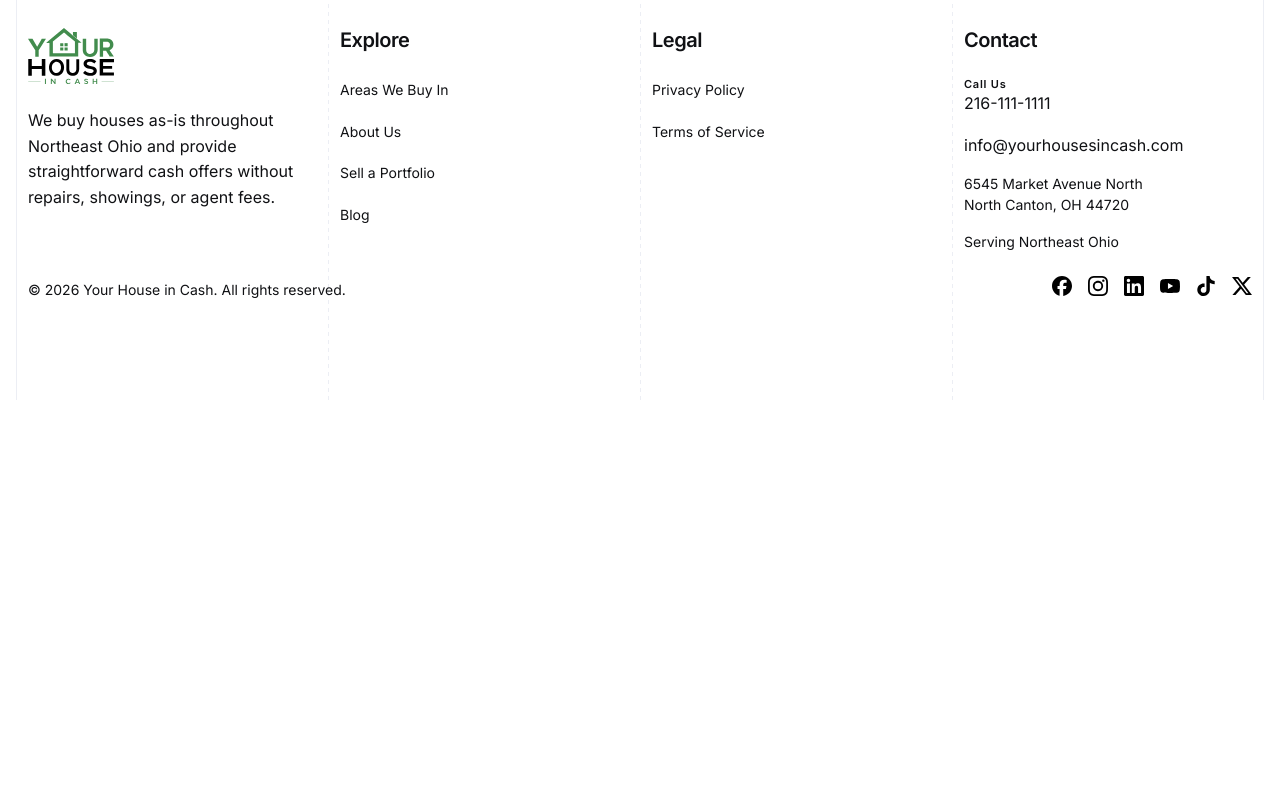
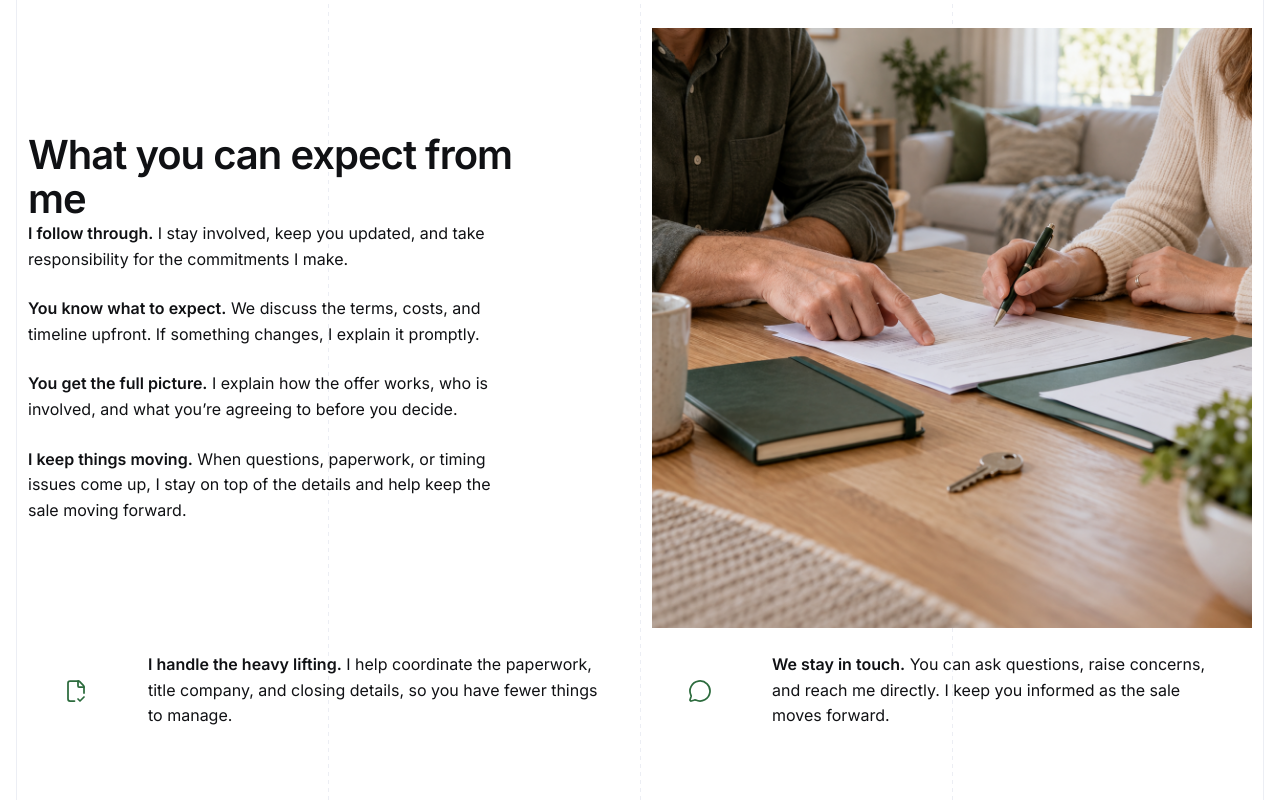
Before and after one commit to YHICAdmin/your-house-in-cash, a Next.js app: page /about-us in a window 1280 px wide. Shown: the part 1000-1800 px from the top of the page. Before the commit the page ends 1400 px from the top, so only its background shows below. Built offline with nearby package versions, Linux system fonts and the light colour scheme.

Commit message:
add What You Can Expect From Me

```diff
--- a/project-documentation/website-specification/about-us-page.md
+++ b/project-documentation/website-specification/about-us-page.md
@@ -107,3 +107,102 @@ Each card presents an icon, paragraph, and emphasized core value, in that order:
 - On hover, animate a thin highlight around the card border in existing brand-green tones and slightly strengthen the shadow. Keep the animation confined to the border; the card interior stays white.
 - Reserve the border's space in the resting state so hovering never changes card dimensions or moves content. Keep the default cursor because the cards are informational.
 - For reduced-motion preferences, show the green border highlight statically, without the border animation.
+
+# What You Can Expect From Me
+
+## Purpose
+
+Show how Noah follows through during a potential sale: clear expectations, a complete explanation before a decision, practical coordination, direct communication, and steady progress.
+
+## Layout
+
+- Place this section immediately after Core Values. Use `Background Neutral` (`#F8F8F8`) to distinguish it gently from the preceding white section, with the global content width and section spacing.
+- Desktop: use a `5 / 1 / 6` Grid composition. Place the Heading and Commitment Paragraphs in the left five columns, leave the center column open, and place the Supporting Photograph in the right six columns. Visually center the text group against the photograph.
+- Place the Benefit Cards below both columns, separated from the upper composition by `2XL` (`64px`). Display two equal-width cards side by side across the content width.
+- Tablet: retain two balanced four-column areas for the upper composition and two equal-width Benefit Cards below it. Align the text group and photograph at their top edges.
+- Mobile: stack the Heading and Commitment Paragraphs, Supporting Photograph, then the two Benefit Cards in that order. Use `L` (`32px`) between the text group and photograph, and `XL` (`48px`) between the photograph and Benefit Cards. Stack the cards with an `S` (`16px`) gap.
+
+## Heading
+
+### Content
+
+`What you can expect from me`
+
+### Component and Semantics
+
+Use H2 semantics.
+
+### Visual Design
+
+Use the global H2 typography.
+
+### Spacing After
+
+Separate the Heading from the first Commitment Paragraph by `L` (`32px`) at each Breakpoint.
+
+## Commitment Paragraphs
+
+### Content
+
+Present these four paragraphs in order, with each bold lead-in immediately followed by its regular-weight explanation:
+
+1. **I follow through.** I stay involved, keep you updated, and take responsibility for the commitments I make.
+2. **You know what to expect.** We discuss the terms, costs, and timeline upfront. If something changes, I explain it promptly.
+3. **You get the full picture.** I explain how the offer works, who is involved, and what you’re agreeing to before you decide.
+4. **I keep things moving.** When questions, paperwork, or timing issues come up, I stay on top of the details and help keep the sale moving forward.
+
+### Component and Semantics
+
+Use four paragraphs. Emphasize each lead-in inline within its paragraph.
+
+### Visual Design
+
+Use the global Body typography; the lead-ins use its existing semibold weight.
+
+### Spacing
+
+Separate consecutive paragraphs by `M` (`24px`) at each Breakpoint.
+
+## Supporting Photograph
+
+### Content
+
+- Use `/images/about-us/clear-communication-kitchen-table.png`, sourced from the approved `Clear communication at the kitchen table.png` image. Preserve its natural colors.
+- Alt text: `Two people reviewing home-sale paperwork together at a table.`
+
+### Visual Design
+
+Display the photograph directly with the global Medium Radius (`12px`).
+
+### Dimensions and Alignment
+
+Keep its square composition and fill its assigned Grid width.
+
+## Benefit Cards
+
+### Content
+
+Present two informational cards in this order. Each has a compact graphic area on the left and one paragraph on the right, with its bold lead-in inline:
+
+1. **I handle the heavy lifting.** I help coordinate the paperwork, title company, and closing details, so you have fewer things to manage.
+2. **We stay in touch.** You can ask questions, raise concerns, and reach me directly. I keep you informed as the sale moves forward.
+
+### Component and Semantics
+
+- Present the two cards as a semantic list of static informational items, each containing its graphic and paragraph.
+- Use the canonical Lucide `FileCheck2` icon for the first card and `MessageCircle` for the second. Treat both icons as decorative because the adjacent text conveys their meaning.
+
+### Visual Design
+
+- Use white `Surface` interiors, the global `Border` (`1px solid #E4E7E4`), and Medium Radius (`12px`).
+- Use a compact `Brand Green Light` graphic panel along the left edge of each card, with a centered `Brand Green Dark` line icon. Keep the text area white and to the right, following the horizontal composition of the approved reference.
+- Use global Body typography for the paragraphs, with each inline lead-in at the existing semibold weight.
+
+### Dimensions and Alignment
+
+- Keep the two cards equal in height on Desktop and Tablet.
+- Preserve the graphic-left, text-right arrangement at every Breakpoint, including when the cards stack on Mobile.
+
+### Spacing
+
+- Use `M` (`24px`) padding for the text area on Desktop and Tablet, and `S` (`16px`) on Mobile.
--- a/src/app/(site)/about-us/page.module.css
+++ b/src/app/(site)/about-us/page.module.css
@@ -107,6 +107,84 @@
   font-weight: 600;
 }
 
+.expectations {
+  background: var(--color-background-neutral);
+}
+
+.expectationsLayout {
+  align-items: start;
+  row-gap: var(--spacing-l);
+}
+
+.expectationsText,
+.expectationsPhoto {
+  min-width: 0;
+  grid-column: 1 / -1;
+}
+
+.expectationsHeading {
+  margin: 0 0 var(--spacing-l);
+}
+
+.expectationsParagraphs {
+  display: flex;
+  flex-direction: column;
+  gap: var(--spacing-m);
+}
+
+.expectationsParagraphs p,
+.expectationsBenefit p {
+  margin: 0;
+}
+
+.expectationsPhoto {
+  position: relative;
+  width: 100%;
+  aspect-ratio: 1;
+  overflow: hidden;
+  border-radius: var(--radius-medium);
+}
+
+.expectationsPhoto img {
+  object-fit: cover;
+}
+
+.expectationsBenefits {
+  margin-block: var(--spacing-xl) 0;
+  list-style: none;
+}
+
+.expectationsBenefit {
+  display: flex;
+  min-width: 0;
+  grid-column: 1 / -1;
+  align-items: stretch;
+  overflow: hidden;
+  border: 1px solid var(--color-border);
+  border-radius: var(--radius-medium);
+  background: var(--color-surface);
+}
+
+.benefitGraphic {
+  display: flex;
+  width: var(--spacing-3xl);
+  flex: 0 0 var(--spacing-3xl);
+  align-items: center;
+  justify-content: center;
+  background: var(--color-brand-light);
+  color: var(--color-brand-dark);
+}
+
+.benefitGraphic svg {
+  width: var(--icon-large);
+  height: var(--icon-large);
+  stroke-width: 1.75;
+}
+
+.expectationsBenefit p {
+  padding: var(--spacing-s);
+}
+
 @media (hover: hover) {
   .valueCard {
     transition: box-shadow 220ms ease;
@@ -164,6 +242,27 @@
   .visual {
     grid-column: 5 / span 4;
   }
+
+  .expectationsText {
+    grid-column: 1 / span 4;
+  }
+
+  .expectationsPhoto {
+    grid-column: 5 / span 4;
+  }
+
+  .expectationsBenefits {
+    margin-top: var(--spacing-2xl);
+  }
+
+  .expectationsBenefit {
+    grid-column: span 4;
+  }
+
+  .expectationsBenefit p {
+    padding: var(--spacing-m);
+  }
+
 }
 
 @media (min-width: 1200px) {
@@ -178,4 +277,17 @@
   .valueCard {
     grid-column: span 3;
   }
+
+  .expectationsText {
+    grid-column: 1 / span 5;
+    align-self: center;
+  }
+
+  .expectationsPhoto {
+    grid-column: 7 / span 6;
+  }
+
+  .expectationsBenefit {
+    grid-column: span 6;
+  }
 }
--- a/src/app/(site)/about-us/page.tsx
+++ b/src/app/(site)/about-us/page.tsx
@@ -1,6 +1,6 @@
 import type { Metadata } from "next";
 import Image from "next/image";
-import { ClipboardCheck, Handshake, MessageCircle, ShieldCheck } from "lucide-react";
+import { ClipboardCheck, FileCheck2, Handshake, MessageCircle, ShieldCheck } from "lucide-react";
 import { Button } from "@/components/ui/button";
 import { SiteFooter } from "@/components/layout/site-footer";
 import styles from "./page.module.css";
@@ -70,6 +70,39 @@ export default function AboutUsPage() {
             ))}
           </ul>
         </section>
+        <section className={`${styles.expectations} section-spacing system-lines-bg`} aria-labelledby="expectations-heading">
+          <div className={`${styles.expectationsLayout} content-grid`}>
+            <div className={styles.expectationsText}>
+              <h2 id="expectations-heading" className={`${styles.expectationsHeading} text-heading-2`}>
+                What you can expect from me
+              </h2>
+              <div className={styles.expectationsParagraphs}>
+                <p className="text-body"><strong>I follow through.</strong> I stay involved, keep you updated, and take responsibility for the commitments I make.</p>
+                <p className="text-body"><strong>You know what to expect.</strong> We discuss the terms, costs, and timeline upfront. If something changes, I explain it promptly.</p>
+                <p className="text-body"><strong>You get the full picture.</strong> I explain how the offer works, who is involved, and what you’re agreeing to before you decide.</p>
+                <p className="text-body"><strong>I keep things moving.</strong> When questions, paperwork, or timing issues come up, I stay on top of the details and help keep the sale moving forward.</p>
+              </div>
+            </div>
+            <div className={styles.expectationsPhoto}>
+              <Image
+                src="/images/about-us/clear-communication-kitchen-table.png"
+                alt="Two people reviewing home-sale paperwork together at a table."
+                fill
+                sizes="(min-width: 1200px) 50vw, (min-width: 768px) 50vw, 100vw"
+              />
+            </div>
+          </div>
+          <ul className={`${styles.expectationsBenefits} content-grid`}>
+            <li className={styles.expectationsBenefit}>
+              <span className={styles.benefitGraphic} aria-hidden="true"><FileCheck2 /></span>
+              <p className="text-body"><strong>I handle the heavy lifting.</strong> I help coordinate the paperwork, title company, and closing details, so you have fewer things to manage.</p>
+            </li>
+            <li className={styles.expectationsBenefit}>
+              <span className={styles.benefitGraphic} aria-hidden="true"><MessageCircle /></span>
+              <p className="text-body"><strong>We stay in touch.</strong> You can ask questions, raise concerns, and reach me directly. I keep you informed as the sale moves forward.</p>
+            </li>
+          </ul>
+        </section>
       </main>
       <SiteFooter />
     </>
```
Also changed, not shown: public/images/about-us/clear-communication-kitchen-table.png (added).
